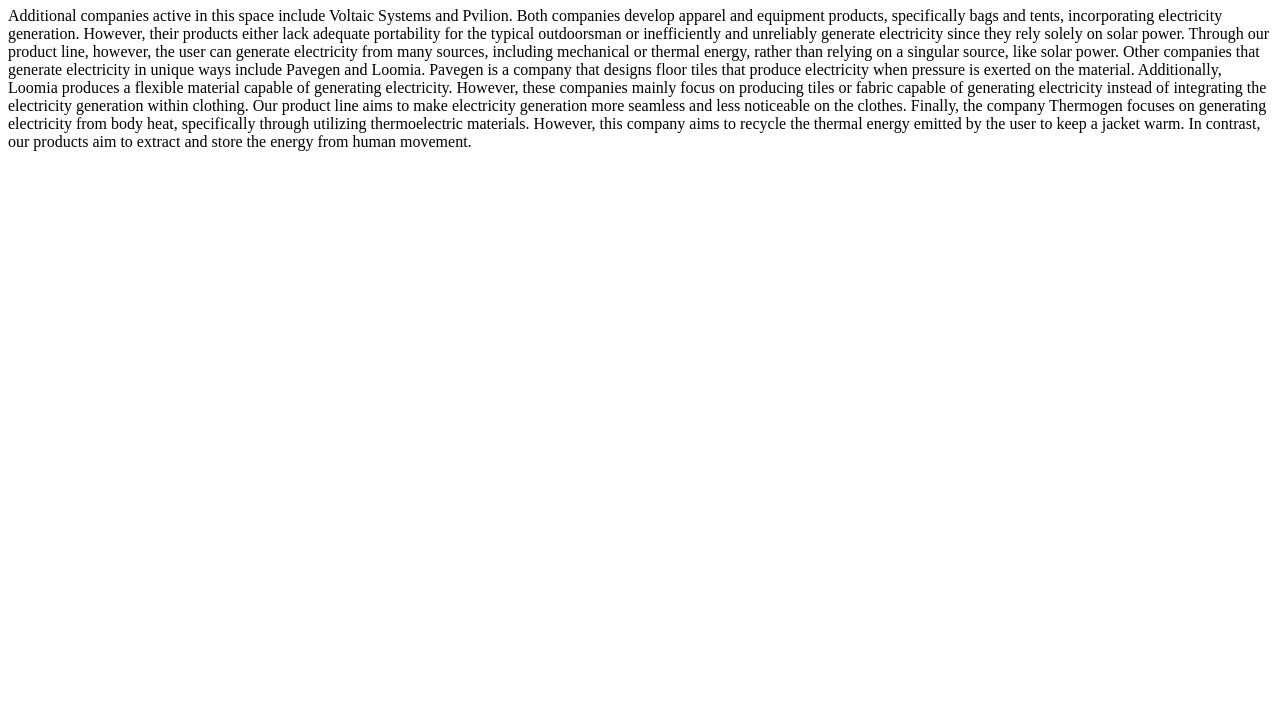
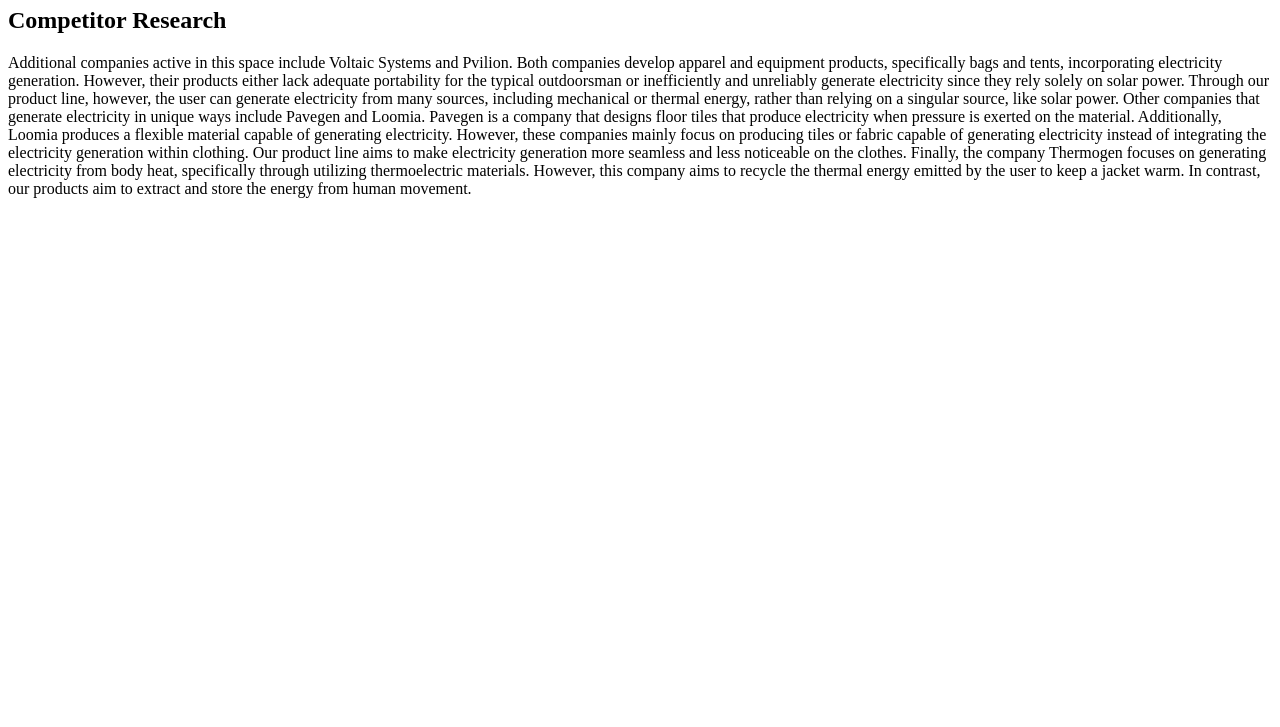
Before and after one commit to PowerStrides/powerstrides.github.io, a plain HTML site: page index.html in a window 1280 px wide. Shown: the part 73-800 px from the top of the page. Drawn offline with Linux system fonts and the light colour scheme.

Commit message:
Update index.html

```diff
--- a/index.html
+++ b/index.html
@@ -8,7 +8,7 @@
 <body>
 
     <h1> Power Strides Project Website </h1>
-
+   <h2> Competitor Research </h2>
     <p>Additional companies active in this space include Voltaic Systems and Pvilion. Both companies develop apparel and equipment products, specifically bags and tents, incorporating electricity generation. However, their products either lack adequate portability for the typical outdoorsman or inefficiently and unreliably generate electricity since they rely solely on solar power. Through our product line, however, the user can generate electricity from many sources, including mechanical or thermal energy, rather than relying on a singular source, like solar power.
 Other companies that generate electricity in unique ways include Pavegen and Loomia. Pavegen is a company that designs floor tiles that produce electricity when pressure is exerted on the material. Additionally, Loomia produces a flexible material capable of generating electricity. However, these companies mainly focus on producing tiles or fabric capable of generating electricity instead of integrating the electricity generation within clothing. Our product line aims to make electricity generation more seamless and less noticeable on the clothes.
 Finally, the company Thermogen focuses on generating electricity from body heat, specifically through utilizing thermoelectric materials. However, this company aims to recycle the thermal energy emitted by the user to keep a jacket warm. In contrast, our products aim to extract and store the energy from human movement.</p>
```
